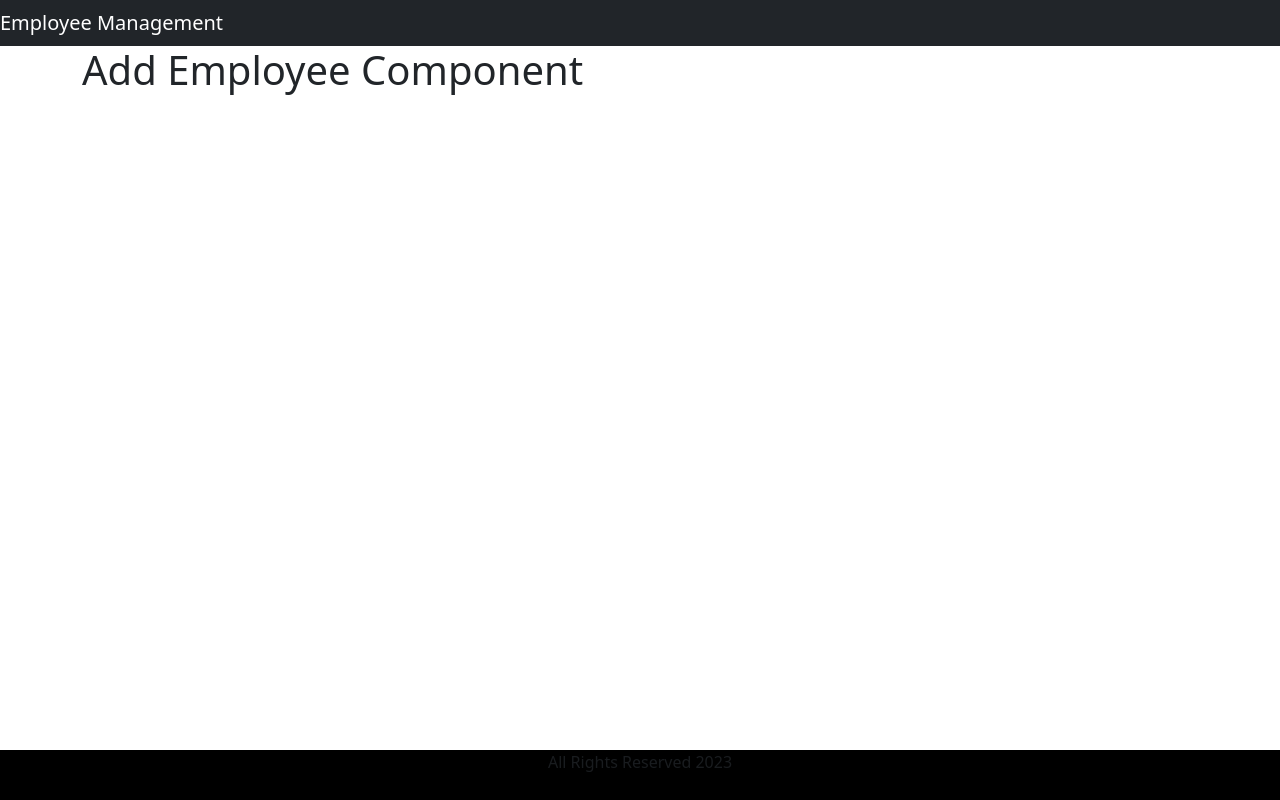
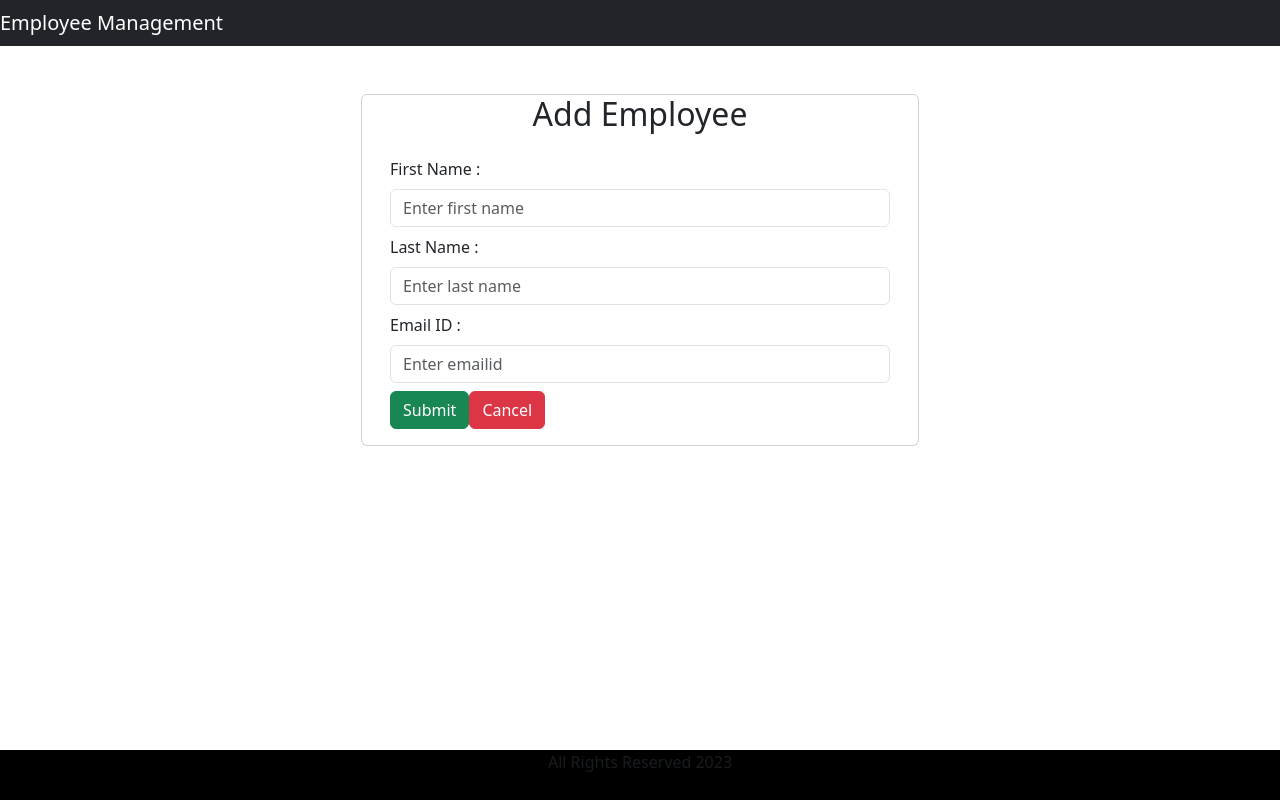
Before and after one commit to ejazdhalayat/SpringBoot-With-React, a React (Create React App) app: page /add-employee in a window 1280 px wide. Built offline with nearby package versions, Linux system fonts and the light colour scheme.

Commit message:
update employee in listemployee comp

```diff
--- a/src/components/AddEmployee.jsx
+++ b/src/components/AddEmployee.jsx
@@ -1,9 +1,90 @@
 import React from 'react'
+import { useState } from 'react'
+import EmployeeService from '../services/EmployeeService'
+import { useNavigate } from 'react-router-dom';
+import { Link } from 'react-router-dom'
 
 function AddEmployee() {
+
+    const [firstName, setFirstName] = useState('')
+    const [lastName, setLastName] = useState('')
+    const [emailid, setEmailid] = useState('')
+    const navigate = useNavigate()
+
+    const saveEmployee = (e) => {
+        e.preventDefault();
+
+        const employee = {firstName, lastName, emailid}
+
+        EmployeeService.createEmployee(employee).then((response) =>{
+
+            console.log(response.data)
+            navigate('/employees')
+
+
+        }).catch(error => {
+
+            console.log(error)
+
+        })
+    }
+
   return (
     <div>
-        <h1>Add Employee Component</h1>
+        <br /> <br />
+        <div className='container'>
+            <div className='row'>
+                <div className='card col-md-6 offset-md-3 offset-md-3'>
+                    <h2 className='text-center'>Add Employee</h2>
+                    <div className='card-body'>
+                        <form>
+                           <div className='form-group mb-2'>
+                           <label className='form-label'> First Name : </label>
+                           <input
+                                type='text'
+                                placeholder='Enter first name'
+                                name='firstName'
+                                className='form-control'
+                                value={firstName}
+                                onChange={(e) => setFirstName(e.target.value)}
+                           />
+                           </div>
+
+                           <div className='form-group mb-2'>
+                           <label className='form-label'> Last Name : </label>
+                           <input
+                                type='text'
+                                placeholder='Enter last name'
+                                name='lastName'
+                                className='form-control'
+                                value={lastName}
+                                onChange={(e) => setLastName(e.target.value)}
+                           />
+                           </div>
+
+                           <div className='form-group mb-2'>
+                           <label className='form-label'> Email ID : </label>
+                           <input
+                                type='text'
+                                placeholder='Enter emailid'
+                                name='emailid'
+                                className='form-control'
+                                value={emailid}
+                                onChange={(e) => setEmailid(e.target.value)}
+                           />
+                           </div>
+
+                           <button className='btn btn-success' onClick = {(e) => saveEmployee(e)}>Submit</button>
+                           <Link to='/employees' className='btn btn-danger'>Cancel</Link>
+
+                        </form>
+
+                    </div>
+                </div>
+
+            </div>
+
+        </div>
     </div>
   )
 }
--- a/src/components/HeaderComponent.jsx
+++ b/src/components/HeaderComponent.jsx
@@ -3,7 +3,7 @@ import React from 'react'
 function HeaderComponent() {
   return (
     <div>
-        <heade>
+        <header>
             <nav className='navbar navbar-expand-md navbar-dark bg-dark'>
                 <div>
                     <a href='' className='navbar-brand'>
@@ -12,7 +12,7 @@ function HeaderComponent() {
                 </div>
 
             </nav>
-        </heade>
+        </header>
     </div>
   )
 }
--- a/src/components/ListEmployee.jsx
+++ b/src/components/ListEmployee.jsx
@@ -29,6 +29,7 @@ function ListEmployee() {
                 <th>Employee First Name</th>
                 <th>Employee Last Name</th>
                 <th>Employee Email ID</th>
+                <th>Action</th>
             </thead>
             <tbody>
                 {
@@ -39,6 +40,9 @@ function ListEmployee() {
                             <td> {employee.firstName} </td>
                             <td> {employee.lastName} </td>
                             <td> {employee.emailid} </td>
+                            <td>
+                                <Link className='btn btn-info' to={`/edit-employee/>${employee.id}`}>Update</Link>
+                            </td>
 
                         </tr>
                     )
--- a/src/services/EmployeeService.jsx
+++ b/src/services/EmployeeService.jsx
@@ -7,6 +7,10 @@ class EmployeeService{
     getAllEmployees(){
         return axios.get(REST_API)
     }
+
+    createEmployee(employee){
+        return axios.post(REST_API, employee)
+    }
 }
 
 export default new EmployeeService();
```
